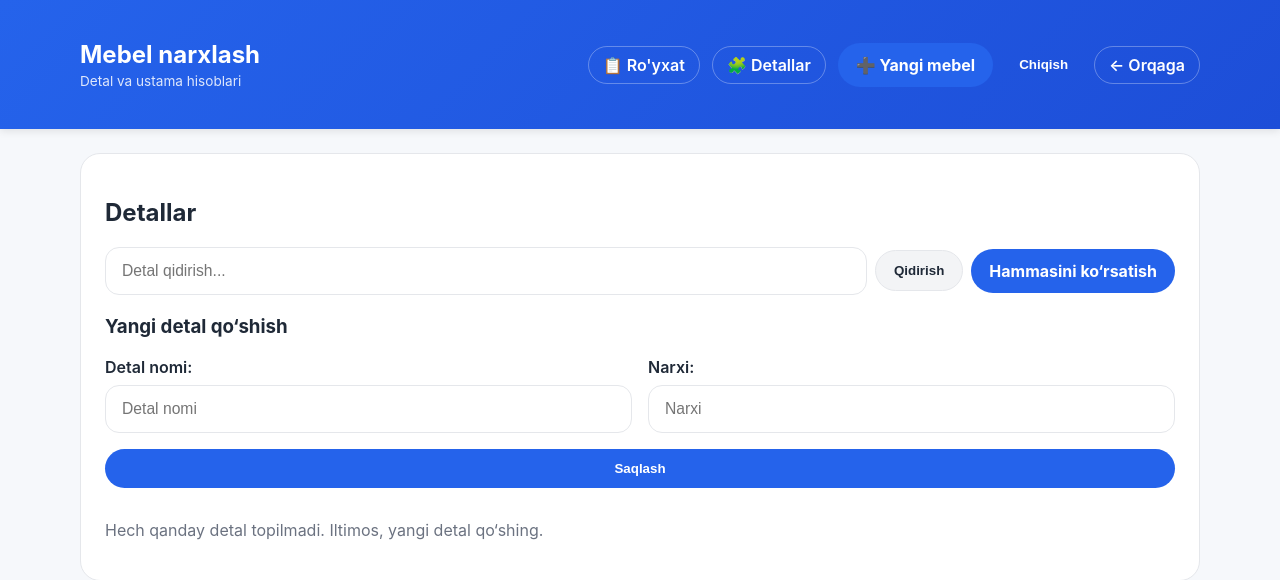
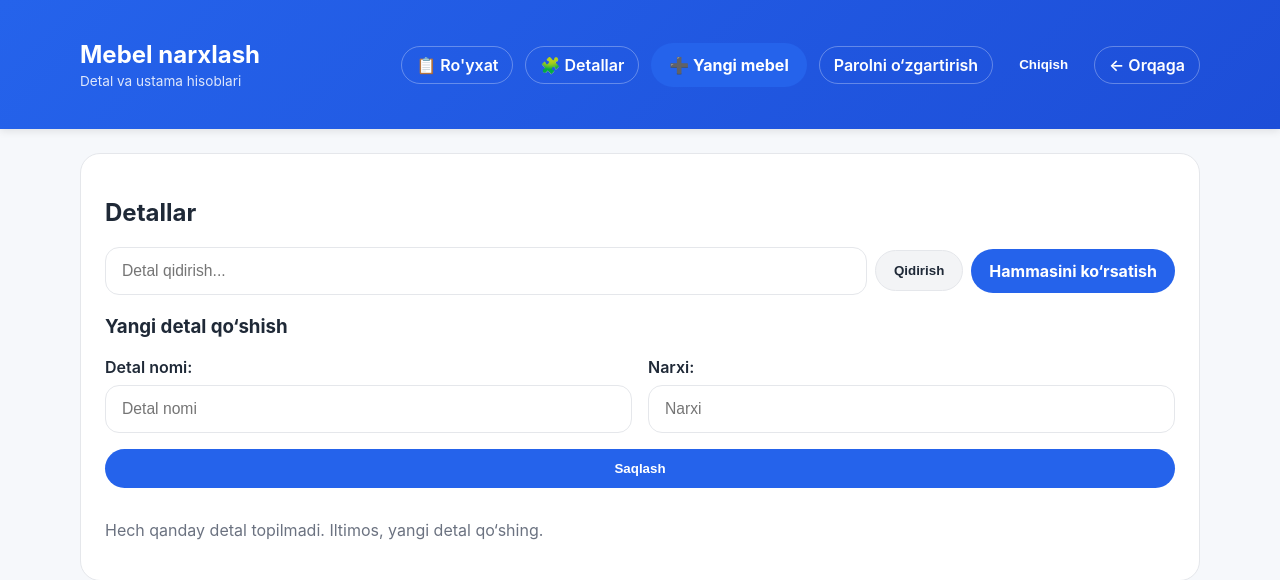
Before and after one commit to otabek-me/simple-project, a Django app: page /detallar/ in a window 1280 px wide. Shown: the top 580 px of the page. Run offline with Django 5.2, Linux system fonts and the light colour scheme; the visitor is signed in with stand-in values (Sample User, id 1); data that the repository does not hold is empty.

```diff
--- a/templates/app/base.html
+++ b/templates/app/base.html
@@ -19,6 +19,7 @@
                 <a class="navbar-link" href="{% url 'detail_list' %}">🧩 Detallar</a>
                 <a class="button button-primary" href="{% url 'furniture_create' %}">➕ Yangi mebel</a>
                 {% if user.is_authenticated %}
+                    <a class="navbar-link" href="{% url 'login' %}">Parolni o‘zgartirish</a>
                     <form method="post" action="{% url 'logout' %}" style="display: inline;">
                         {% csrf_token %}
                         <button type="submit" class="navbar-link" style="background: transparent; border: none; cursor: pointer; padding: 8px 14px;">Chiqish</button>
```
